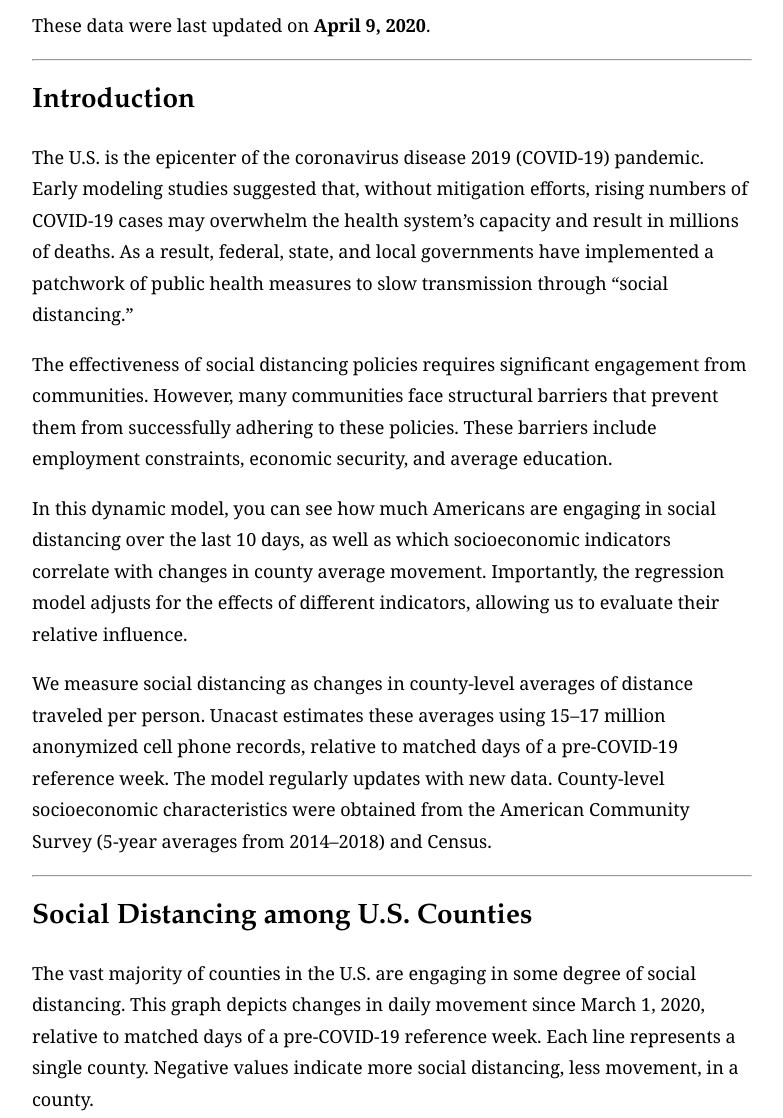
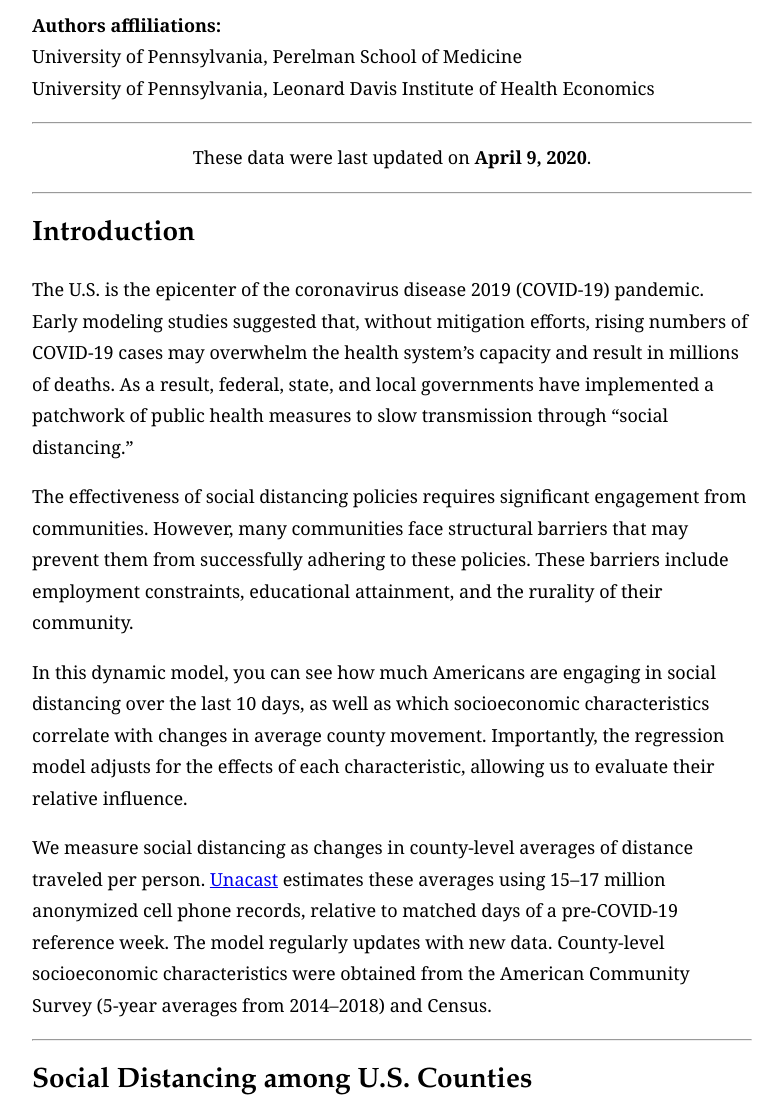
Before and after one commit to ktaquechel/ktaquechel.github.io, a plain HTML site: page index.html in a window 1280 px wide. Shown: the part 260-1378 px from the top of the page, without its empty margins (248-1031 px from the left). Drawn offline with Linux system fonts and the light colour scheme.

Commit message:
Update index.html

```diff
--- a/index.html
+++ b/index.html
@@ -56,7 +56,14 @@
 
       <h3>Nolan M. Kavanagh, M.P.H., Rishi R. Goel, M.Sc.,<br/>Atheendar S. Venkataramani, M.D., Ph.D.</h3>
 
-      <p>These data were last updated on <b>April 9, 2020</b>.</p>
+      <p><b>Authors affliliations:</b><br/>
+      University of Pennsylvania, Perelman School of Medicine<br/>
+      University of Pennsylvania, Leonard Davis Institute of Health Economics</p>
+
+
+      <hr>
+
+      <p align=center>These data were last updated on <b>April 9, 2020</b>.</p>
 
     <hr>
 
@@ -64,17 +71,17 @@
 
     <p>The U.S. is the epicenter of the coronavirus disease 2019 (COVID-19) pandemic. Early modeling studies suggested that, without mitigation efforts, rising numbers of COVID-19 cases may overwhelm the health system&rsquo;s capacity and result in millions of deaths. As a result, federal, state, and local governments have implemented a patchwork of public health measures to slow transmission through &ldquo;social distancing.&rdquo;</p>
 
-    <p>The effectiveness of social distancing policies requires significant engagement from communities. However, many communities face structural barriers that prevent them from successfully adhering to these policies. These barriers include employment constraints, economic security, and average education.</p>
+    <p>The effectiveness of social distancing policies requires significant engagement from communities. However, many communities face structural barriers that may prevent them from successfully adhering to these policies. These barriers include employment constraints, educational attainment, and the rurality of their community.</p>
 
-    <p>In this dynamic model, you can see how much Americans are engaging in social distancing over the last 10 days, as well as which socioeconomic indicators correlate with changes in county average movement. Importantly, the regression model adjusts for the effects of different indicators, allowing us to evaluate their relative influence.</p>
+    <p>In this dynamic model, you can see how much Americans are engaging in social distancing over the last 10 days, as well as which socioeconomic characteristics correlate with changes in average county movement. Importantly, the regression model adjusts for the effects of each characteristic, allowing us to evaluate their relative influence.</p>
 
-    <p>We measure social distancing as changes in county-level averages of distance traveled per person. Unacast estimates these averages using 15&ndash;17 million anonymized cell phone records, relative to matched days of a pre-COVID-19 reference week. The model regularly updates with new data. County-level socioeconomic characteristics were obtained from the American Community Survey (5-year averages from 2014&ndash;2018) and Census.</p>
+    <p>We measure social distancing as changes in county-level averages of distance traveled per person. <a href="https://www.unacast.com/covid19">Unacast</a> estimates these averages using 15&ndash;17 million anonymized cell phone records, relative to matched days of a pre-COVID-19 reference week. The model regularly updates with new data. County-level socioeconomic characteristics were obtained from the American Community Survey (5-year averages from 2014&ndash;2018) and Census.</p>
 
     <hr>
 
     <h2>Social Distancing among U.S. Counties</h2>
 
-    <p>The vast majority of counties in the U.S. are engaging in some degree of social distancing. This graph depicts changes in daily movement since March 1, 2020, relative to matched days of a pre-COVID-19 reference week. Each line represents a single county. Negative values indicate more social distancing, less movement, in a county.</p>
+    <p>The vast majority of counties in the U.S. are engaging in some degree of social distancing. This graph depicts changes in daily movement since March 1, 2020, relative to matched days of a pre-COVID-19 reference week. Each line represents a single county. Negative values indicate more social distancing, or less movement, in the county.</p>
 
     </div>
 
@@ -84,15 +91,15 @@
 
 
     <div class="thin">
-      <p>The highlighted grey area indicates the 10-day period that we use to model socioeconomic determinants of social distancing in our analyses. A 10-day period helps ensure that random variations in measurement and uncommon events do not bias our estimates.</p>
+      <p>The highlighted grey area indicates the 10-day period that we use to model socioeconomic determinants of social distancing in our analyses. A 10-day period helps ensure that uncommon events and random variations in measurement do not bias our estimates.</p>
 
     <hr>
 
     <h2>Socioeconomic Correlates of Social Distancing</h2>
 
-    <p>Existing research has documented the ways in which <a href="https://www.healthaffairs.org/doi/abs/10.1377/hlthaff.2011.0685">socioeconomic status influences health</a>. One of those ways is through reduced opportunity to take protective measures, which is relevant during a pandemic. For example, people of lower-income may be less able to take days off of work or have a job that permits off-site work.</p>
+    <p>Existing research has documented the many ways in which <a href="https://www.healthaffairs.org/doi/abs/10.1377/hlthaff.2011.0685">socioeconomic status impacts health</a>. Reduced economic opportunity hampers a community&rsquo;s ability to take protective measures, which is relevant during a pandemic. For example, people of lower-income may be less able to take days off of work or have a job that permits off-site work.</p>
 
-    <p>Here, we plot three measures of a county's socioeconomic status against its change in average movement. As below, negative values for change in movement indicate more social distancing.</p>
+    <p>Here, we plot two measures of a county's socioeconomic status against its change in average movement: per capita income and share of residents with a college degree. As before, negative values for change in movement indicate more social distancing.</p>
 
     <img src="https://github.com/nolankav/covid19model/blob/master/Distancing%20by%20income.png?raw=true" alt="Distancing by income" width=100% height=auto>
 
```
